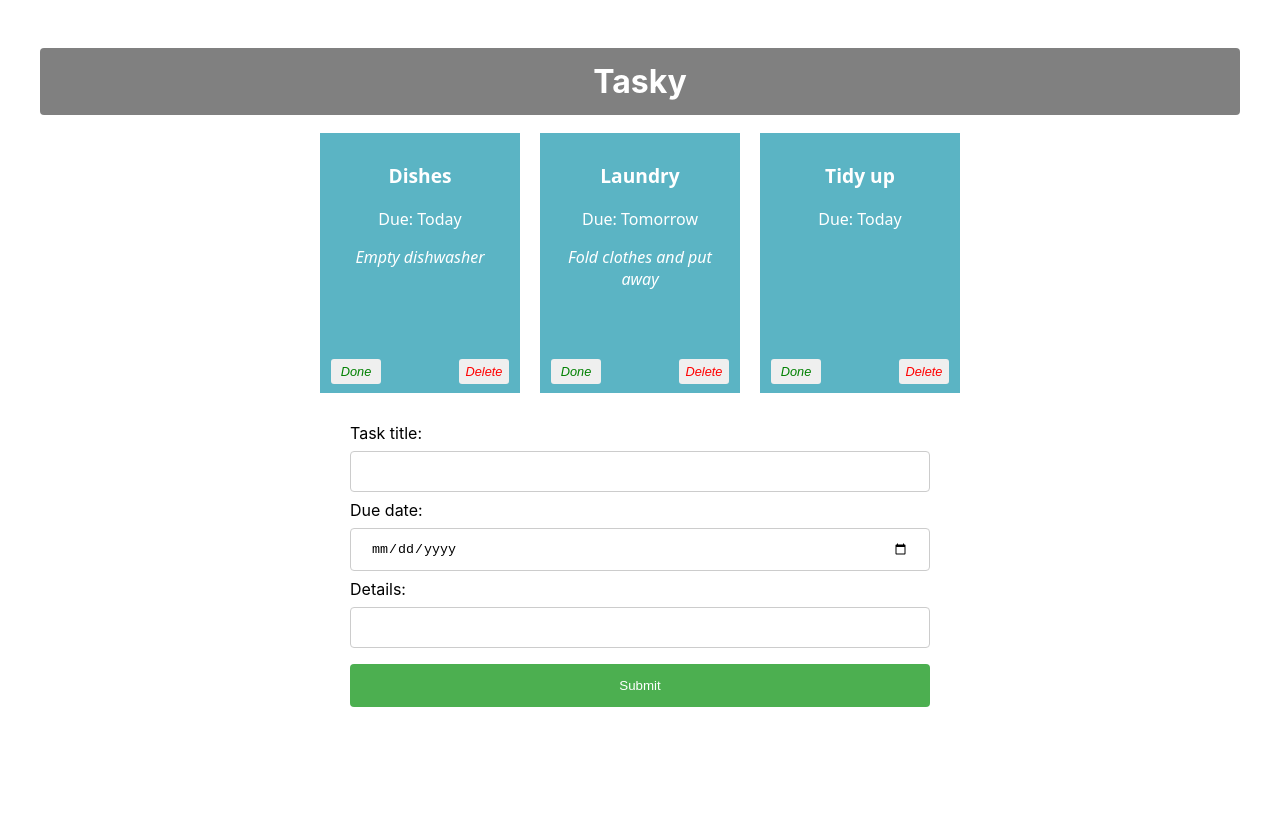
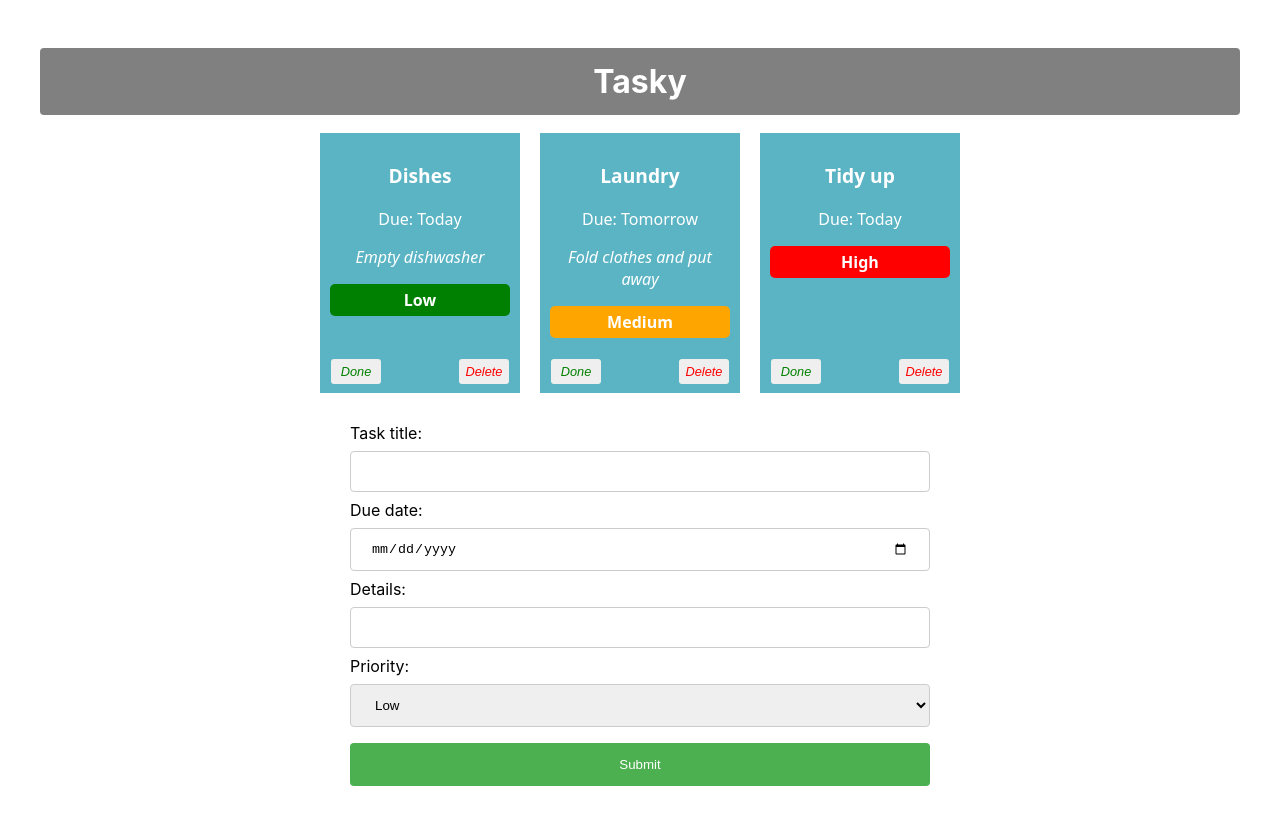
Before and after one commit to HuyiCui/react-basics-labs, a React (Create React App) app in the folder tasky/: page / in a window 1280 px wide. Shown: the top 824 px of the page. Before the commit the page ends 800 px from the top, so only its background shows below. Built offline with nearby package versions, Linux system fonts and the light colour scheme.

Commit message:
Tasky Lab 2 - Exercises done

```diff
--- a/tasky/src/App.css
+++ b/tasky/src/App.css
@@ -93,3 +93,17 @@ form {
   width: 50%;
   margin: auto;
 }
+
+.pri {
+  font-weight: bold;
+}
+
+select {
+  width: 100%;
+  padding: 12px 20px;
+  margin: 8px 0;
+  display: inline-block;
+  border: 1px solid #ccc;
+  border-radius: 4px;
+  box-sizing: border-box;
+}
--- a/tasky/src/App.js
+++ b/tasky/src/App.js
@@ -8,9 +8,9 @@ import { v4 as uuidv4 } from 'uuid';
 function App() {
   const [ taskState, setTaskState ] = useState({
     tasks: [
-      { id: 1, title:"Dishes", description: "Empty dishwasher", deadline: "Today", done: false },
-      { id: 2, title: "Laundry", description: "Fold clothes and put away", deadline: "Tomorrow", done: false },
-      { id: 3, title: "Tidy up", deadline: "Today", done: false}
+      { id: 1, title:"Dishes", description: "Empty dishwasher", deadline: "Today", done: false, priority: "Low" },
+      { id: 2, title: "Laundry", description: "Fold clothes and put away", deadline: "Tomorrow", done: false, priority: "Medium" },
+      { id: 3, title: "Tidy up", deadline: "Today", done: false, priority: "High"}
     ]
   });
   const doneHandler = (taskIndex) => {
@@ -42,6 +42,9 @@ function App() {
       case "deadline":
           form.deadline = event.target.value;
           break;
+      case "priority":
+          form.priority = event.target.value;
+          break;
       default:
           form = formState;
     }
@@ -67,6 +70,7 @@ function App() {
           title={task.title}
           description={task.description}
           deadline={task.deadline}
+          priority={task.priority}
           key={task.id}
           done={task.done}
           markDone={() => doneHandler(index)}
--- a/tasky/src/components/Form.js
+++ b/tasky/src/components/Form.js
@@ -19,6 +19,15 @@ const AddTaskForm = (props) => {
           Details:
           <input type="text" name="description" onChange={(event) => props.change(event)} />
         </label>
+        <br />
+        <label>
+          Priority:
+          <select name="priority" onChange={props.change}>
+            <option value="Low">Low</option>
+            <option value="Medium">Medium</option>
+            <option value="High">High</option>
+          </select>
+        </label>
         <input type="submit" value="Submit" />
       </form>
     </div>
--- a/tasky/src/components/Task.js
+++ b/tasky/src/components/Task.js
@@ -1,12 +1,26 @@
 import React from 'react';
 
 const Task = (props) => {
+
+    const priorityStyle = () => {
+        switch (props.priority) {
+          case "Low":
+            return { backgroundColor: "green", color: "white", padding: "5px", borderRadius: "5px" };
+          case "Medium":
+            return { backgroundColor: "orange", color: "white", padding: "5px", borderRadius: "5px" };
+          case "High":
+            return { backgroundColor: "red", color: "white", padding: "5px", borderRadius: "5px" };
+          default:
+            return {};
+        }
+      };
 
     return (
         <div className="card" style={{backgroundColor: props.done ? 'lightgrey' : '#5bb4c4'}}>
             <p className="title">{props.title}</p>
             <p>Due: {props.deadline}</p>
             <p className="word">{props.description}</p>
+            <p className="pri" style={priorityStyle()}>{props.priority}</p>
             <button onClick={props.markDone} className='doneButton'>Done</button>
             <button className='deleteButton' onClick={props.deleteTask}>Delete</button>
         </div>
```
